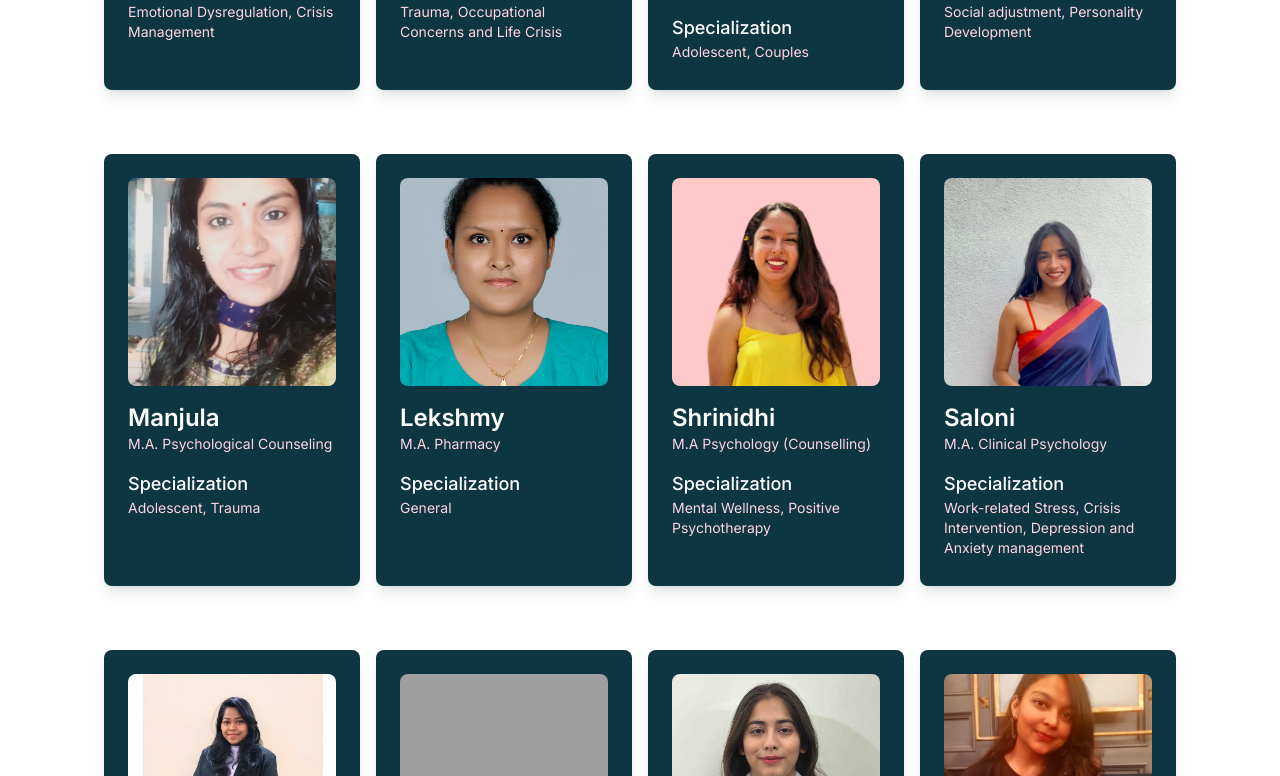
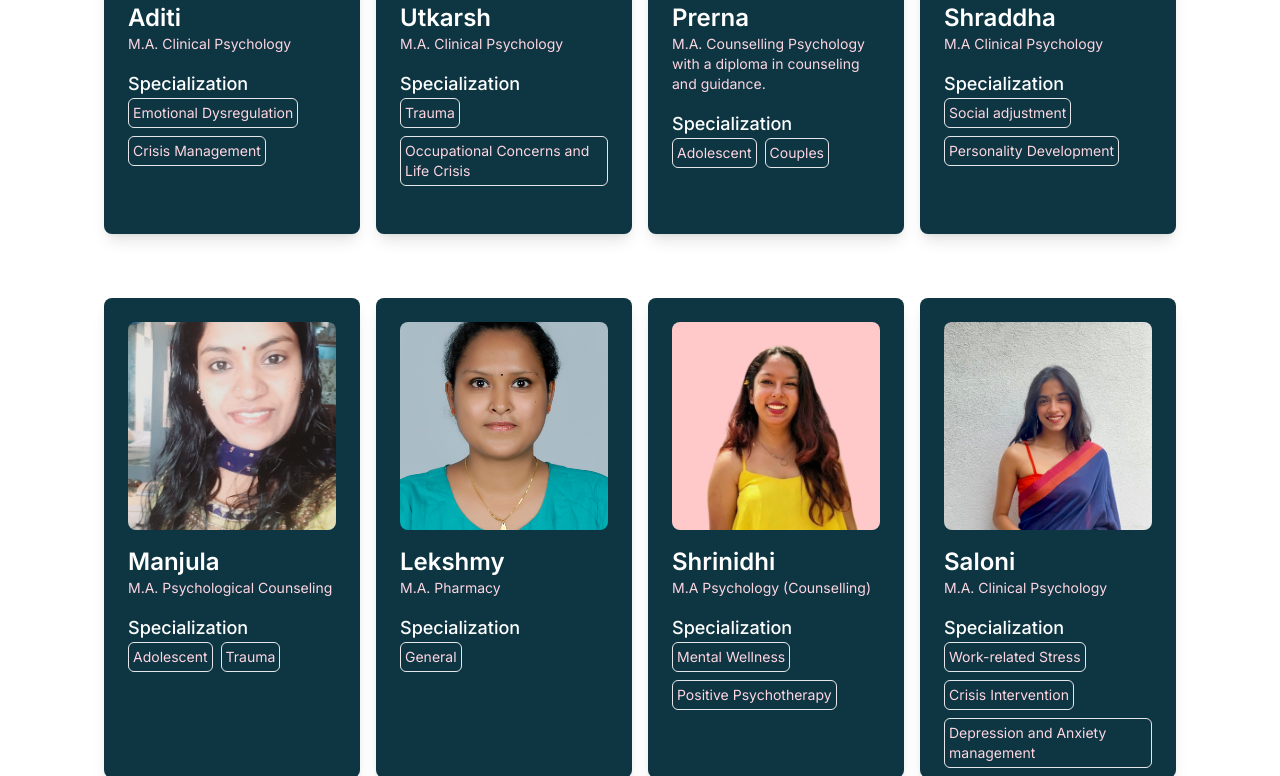
Before and after one commit to teerthrajverma01/Asmi-Frontend, a React (Vite) app: page /counselors in a window 1280 px wide. Shown: the part 1864-2640 px from the top of the page. Built offline with nearby package versions, Linux system fonts and the light colour scheme; no server answers; grey boxes are pictures that could not be loaded.

Commit message:
edit counsellor

```diff
--- a/src/pages/CounselorPage.jsx
+++ b/src/pages/CounselorPage.jsx
@@ -33,7 +33,7 @@ import SonaliVermaImage from "../assets/image/Counselor/Sonali Verma.jpg";
 import UtkarshImage from "../assets/image/Counselor/Utkarsh.jpg";
 import VanithaImage from "../assets/image/Counselor/Vanitha.png";
 
-const CounselorCard = ({ image, name, qualification, specialization }) => {
+const CounselorCard = ({ image, name, qualification, specializations }) => {
   return (
     <motion.div
       initial="hidden"
@@ -49,7 +49,7 @@ const CounselorCard = ({ image, name, qualification, specialization }) => {
         hidden: { opacity: 1, y: 50 },
       }}
     >
-      <div className="mx-auto my-6 overflow-hidden transition-transform duration-300 transform rounded-lg shadow-lg bg-primary04 w-64 h-[27rem] hover:scale-105">
+      <div className="mx-auto my-6 overflow-hidden transition-transform duration-300 transform rounded-lg shadow-lg bg-primary04 w-64 h-[30rem] hover:scale-105">
         {/* Counselor Image */}
 
         <img
@@ -72,7 +72,16 @@ const CounselorCard = ({ image, name, qualification, specialization }) => {
             Specialization
           </h3>
 
-          <p className="text-sm text-primary01">{specialization}</p>
+          <div className="flex flex-wrap gap-2">
+            {specializations.map((specialization, index) => (
+              <p
+                key={index}
+                className="p-1 text-sm border rounded-md w-fit text-primary01"
+              >
+                {specialization}
+              </p>
+            ))}
+          </div>
         </div>
       </div>
     </motion.div>
@@ -87,191 +96,194 @@ const CounselorPage = () => {
       name: "Rashi",
       image: RashiImage,
       qualification: "M.A. Applied Psychology",
-      specialization: "General, Couples",
+      specializations: ["General", "Couples"],
     },
     {
       name: "Naincy",
       image: NaincyImage,
       qualification: "M.A. Clinical Psychology",
-      specialization: "Trauma, Substance Abuse",
+      specializations: ["Trauma", "Substance Abuse"],
     },
     {
       name: "Sonali",
       image: SonaliVermaImage,
       qualification:
         "Diploma in Guidance and Counseling - NCERT, MA Psychology",
-      specialization: "Adolescent, Queer",
+      specializations: ["Adolescent", "Queer"],
     },
     {
       name: "Muskan",
       image: MuskanTikooImage,
       qualification: "M.A. Mental Health (TISS Mumbai)",
-      specialization: "Adolescent, Anxiety and Eating disturbances",
+      specializations: ["Adolescent", "Anxiety and Eating disturbances"],
     },
     {
       name: "Manvi",
       image: ManviSodhiImage,
       qualification: "M.A. Clinical Psychology",
-      specialization: "Adolescent, Pediatrics",
+      specializations: ["Adolescent", "Pediatrics"],
     },
     {
       name: "Priyanka",
       image: PriyankaSharmaImage,
       qualification: "M.A. Clinical Psychology",
-      specialization: "Pediatrics, Adolescent",
+      specializations: ["Pediatrics", "Adolescent"],
     },
     {
       name: "Charvi",
       image: CharviImage,
       qualification: "M.A. Clinical Psychology",
-      specialization: "Couples, Trauma",
+      specializations: ["Couples", "Trauma"],
     },
     {
       name: "Rutvij",
       image: RutvijImage,
       qualification: "M.A. Clinical Psychology",
-      specialization: "Adolescent, Queer",
+      specializations: ["Adolescent", "Queer"],
     },
     {
       name: "Shivangi",
       image: ShivangiImage,
       qualification: "M.A. Clinical Psychology",
-      specialization: "Adolescent, Couples",
+      specializations: ["Adolescent", "Couples"],
     },
     {
       name: "Megha",
       image: MeghaImage,
       qualification: "M.Phil. Psychiatric Social Work",
-      specialization: "Adolescent, Family",
+      specializations: ["Adolescent", "Family"],
     },
     {
       name: "Sanya",
       image: SanyaRanaImage,
       qualification: "M.Sc. Psychology",
-      specialization: "Adolescent",
+      specializations: ["Adolescent"],
     },
     {
       name: "Kashish",
       image: KashishImage,
       qualification: "M.A in Psychology",
-      specialization: "Adolescent, Trauma",
+      specializations: ["Adolescent", "Trauma"],
     },
     {
       name: "Jasmine",
       image: JasmineImage,
       qualification: "M.Sc. Counseling Psychology",
-      specialization: "Substance Abuse, Adolescent",
+      specializations: ["Substance Abuse", "Adolescent"],
     },
     {
       name: "Shruti",
       image: ShrutiImage,
       qualification: "M.A. Psychology",
-      specialization: "Couples, Queer",
+      specializations: ["Couples", "Queer"],
     },
     {
       name: "Shraddha",
       image: ShraddhaSaxenaImage,
       qualification: "M.A. Clinical Psychology",
-      specialization: "Academics/Career, Workplace related issues",
+      specializations: ["Academics/Career", "Workplace related issues"],
     },
     {
       name: "Saloni",
       image: SaloniImage,
       qualification: "M.A. Clinical Psychology",
-      specialization:
-        "Work-related Stress, Crisis Intervention, Depression and Anxiety management",
+      specializations: [
+        "Work-related Stress",
+        "Crisis Intervention",
+        "Depression and Anxiety management",
+      ],
     },
     {
       name: "Shrinidhi",
       image: ShrinidhiImage,
       qualification: "M.A Psychology (Counselling)",
-      specialization: "Mental Wellness, Positive Psychotherapy",
+      specializations: ["Mental Wellness", "Positive Psychotherapy"],
     },
     {
       name: "Lekshmy",
       image: LekshmyImage,
       qualification: "M.A. Pharmacy",
-      specialization: "General",
+      specializations: ["General"],
     },
     {
       name: "Manjula",
       image: ManjulaImage,
       qualification: "M.A. Psychological Counseling",
-      specialization: "Adolescent, Trauma",
+      specializations: ["Adolescent", "Trauma"],
     },
     {
       name: "Shraddha",
       image: ShraddhaImage,
       qualification: "M.A Clinical Psychology",
-      specialization: "Social adjustment, Personality Development",
+      specializations: ["Social adjustment", "Personality Development"],
     },
     {
       name: "Prerna",
       image: PrernaImage,
       qualification:
         "M.A. Counselling Psychology with a diploma in counseling and guidance.",
-      specialization: "Adolescent, Couples",
+      specializations: ["Adolescent", "Couples"],
     },
     {
       name: "Utkarsh",
       image: UtkarshImage,
       qualification: "M.A. Clinical Psychology",
-      specialization: "Trauma, Occupational Concerns and Life Crisis",
+      specializations: ["Trauma", "Occupational Concerns and Life Crisis"],
     },
     {
       name: "Aditi",
       image: AditiImage,
       qualification: "M.A. Clinical Psychology",
-      specialization: "Emotional Dysregulation, Crisis Management",
+      specializations: ["Emotional Dysregulation", "Crisis Management"],
     },
     {
       name: "Kratika",
       image: KartikaImage,
       qualification: "M.A Counseling Psychology",
-      specialization: "General",
+      specializations: ["General"],
     },
     {
       name: "Felicia",
       image: FeliciaImage,
       qualification: "Master of Science in Counselling Psychology",
-      specialization: "General",
+      specializations: ["General"],
     },
     {
       name: "Laksha",
       image: LakshaImage,
       qualification: "MA Clinical psychologist and REBT trained therapist",
-      specialization: "Adolescent, General",
+      specializations: ["Adolescent", "General"],
     },
     {
       name: "Isha",
       image: IshaImage,
       qualification:
         "M.A. Psychology and PG Diploma in Counselling and Family Therapy",
-      specialization: "Trauma, Adolescent",
+      specializations: ["Trauma", "Adolescent"],
     },
     {
       name: "Jaanvi",
       image: JanviImage,
       qualification: "M.A. Clinical Psychology",
-      specialization: "Substance Abuse, Adolescent",
+      specializations: ["Substance Abuse", "Adolescent"],
     },
     {
       name: "Vanitha",
       image: VanithaImage,
       qualification: "M.A. Applied Psychology",
-      specialization: "Pediatrics, Substance Abuse",
+      specializations: ["Pediatrics", "Substance Abuse"],
     },
     {
       name: "Aastha",
       image: AsthaImage,
       qualification: "M.A. Psychology",
-      specialization: "Pediatrics, Adolescent",
+      specializations: ["Pediatrics", "Adolescent"],
     },
     {
       name: "Namrata",
       image: NamrataImage,
       qualification: "M.A. in Clinical Psychology",
-      specialization: "Couples, Trauma",
+      specializations: ["Couples", "Trauma"],
     },
   ];
 
```
Also changed, not shown: src/assets/image/Counselor/Sonali Verma.jpg.
